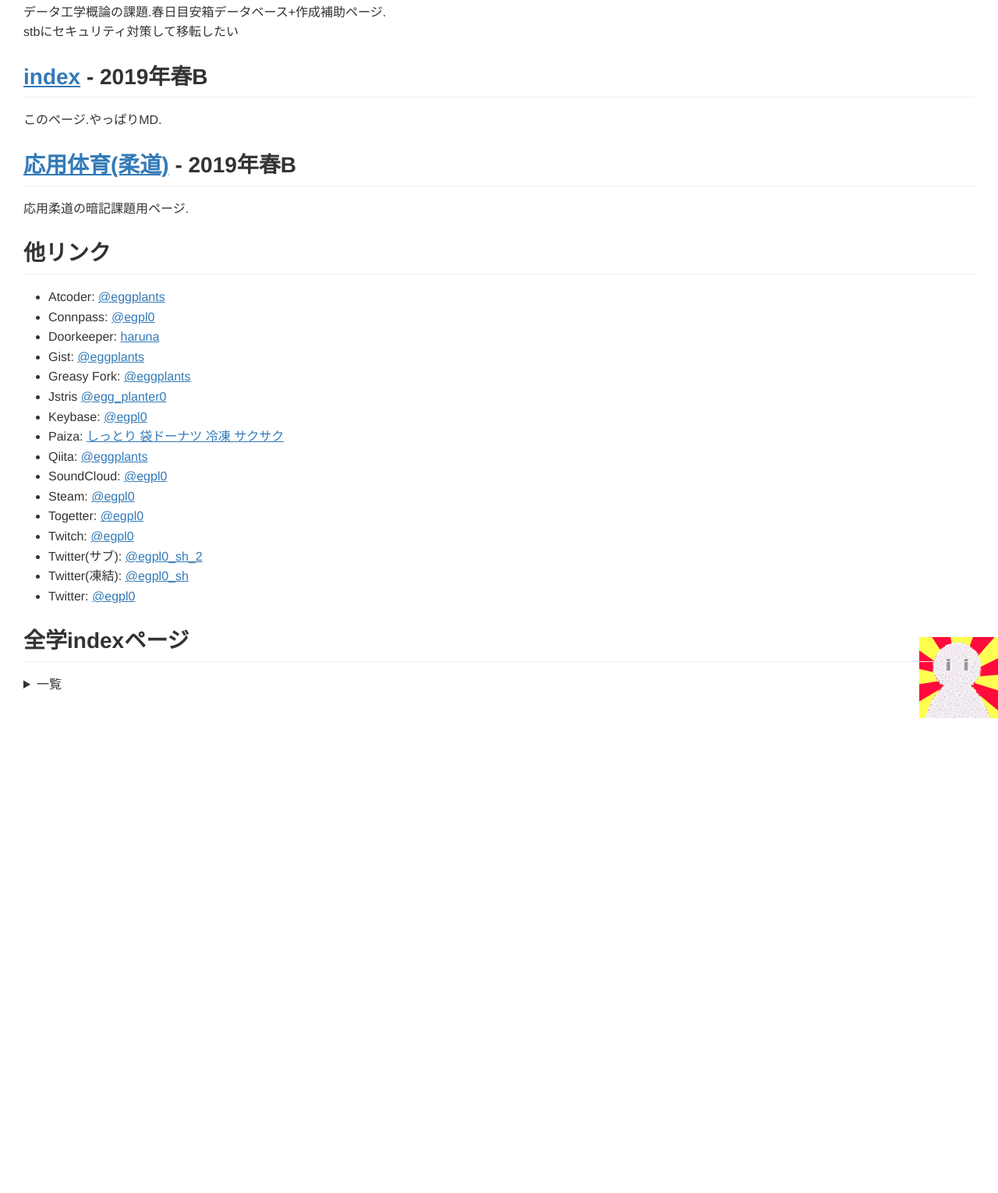
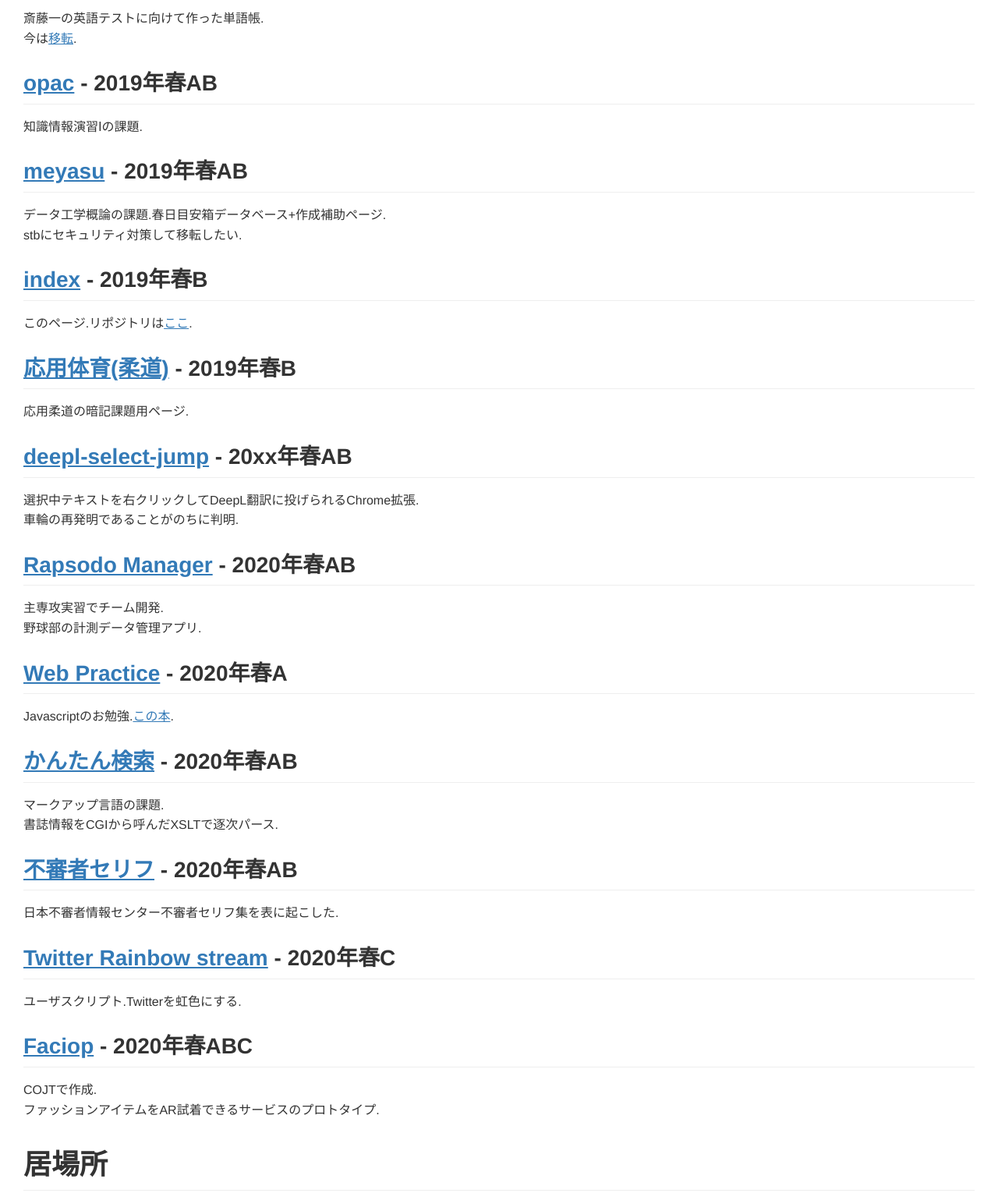
Before and after one commit to eggplants/zengaku_mypage, a plain HTML site: page index.html in a window 1280 px wide. Shown: the part 1951-3481 px from the top of the page at 78% size. Before the commit the page ends 2872 px from the top, so only its background shows below. Drawn offline with nearby package versions, Linux system fonts and the light colour scheme; some packages are replaced by stand-ins of ours.

Commit message:
Add links

```diff
--- a/index.html
+++ b/index.html
@@ -44,26 +44,54 @@
    </head>
    <body class="markdown-preview-plus-view" data-use-github-style background="img/selfie_mini.png">
       <img class="selfie" src="img/selfie.gif" alt="selfie" />
-      <h1>いろんな自ページへのリンク集</h1>
-      やる気のないページ.
+      <h1>素性</h1>
+      <ul>
+        <li>名前: 春名航亨</li>
+        <li>所属: 筑波大学 情報学群 知識情報・図書館学類(2018年入学)</li>
+        <li>趣味: シェル芸、ネット音楽、読書</li>
+        <li>コード: 大抵<a href="https://github.com/eggplants">GitHub</a>か<a href="https://gist.github.com/eggplants">Gist</a>にあげてます.</li>
+      </ul>
+      <h1>作ったWebページ等のリンク集</h1>
+      <p>やる気のないページ群.</p>
       <h2><a href="https://www.u.tsukuba.ac.jp/~s1811528/pages/JKJ/first.html">JKJ</a> - 2018年春AB</h2>
-      <p>情報基礎実習の課題.初めてWebページ公開した.<br></p>
+      <p>情報基礎実習の課題.<br>
+         初めてWebページ公開した.</p>
       <h2><a href="https://www.u.tsukuba.ac.jp/~s1811528/pages/statistics/index.html">statistics</a> - 2018年秋AB</h2>
       <p>
          統計の課題をMDで書いて出した.<br><script type="math/tex" id="MathJax-Element-1">\TeX</script>
          やってたので数式を綺麗に書きたくてwordでなくMDを使った.
       </p>
       <h2><a href="https://www.u.tsukuba.ac.jp/~s1811528/pages/english/index.html">English</a> - 2018年秋AB</h2>
-      <p>斎藤一の英語テストに向けて作った単語帳.今は<a href="https://eggplants.github.io/eng_vocab/">移転</a>.</p>
+      <p>斎藤一の英語テストに向けて作った単語帳.<br>
+         今は<a href="https://eggplants.github.io/eng_vocab/">移転</a>.</p>
       <h2><a href="https://cgi.u.tsukuba.ac.jp/~s1811528/opac/index.html">opac</a> - 2019年春AB</h2>
       <p>知識情報演習Ⅰの課題.
       <h2><a href="http://turkey.slis.tsukuba.ac.jp/~s1811528/meyasu/">meyasu</a> - 2019年春AB</h2>
-      <p>データ工学概論の課題.春日目安箱データベース+作成補助ページ.<br>stbにセキュリティ対策して移転したい</p>
+      <p>データ工学概論の課題.春日目安箱データベース+作成補助ページ.<br>
+         stbにセキュリティ対策して移転したい.</p>
       <h2><a href="https://www.u.tsukuba.ac.jp/~s1811528/">index</a> - 2019年春B</h2>
-      <p>このページ.やっぱりMD.</p>
+      <p>このページ.リポジトリは<a href="https://github.com/eggplants/zengaku_mypage">ここ</a>.</p>
       <h2><a href="https://www.u.tsukuba.ac.jp/~s1811528/pages/judo/judo.html">応用体育(柔道)</a> - 2019年春B</h2>
       <p>応用柔道の暗記課題用ページ.</p>
-      <h2>他リンク</h2>
+      <h2><a href="https://chrome.google.com/webstore/detail/deepl-select-jump/hmejdnnbejbmmpfnpojbmhecjfkkheme">deepl-select-jump</a> - 20xx年春AB</h2>
+      <p>選択中テキストを右クリックしてDeepL翻訳に投げられるChrome拡張.<br>
+         車輪の再発明であることがのちに判明.</p>
+      <h2><a href="https://tk2-213-16452.vs.sakura.ne.jp/">Rapsodo Manager</a> - 2020年春AB</h2>
+      <p>主専攻実習でチーム開発.<br>
+         野球部の計測データ管理アプリ.</p>
+      <h2><a href="https://eggplants.github.io/practice_webpage/index.html">Web Practice</a> - 2020年春A</h2>
+      <p>Javascriptのお勉強.<a href="https://www.amazon.co.jp/dp/B06XT19H2D">この本</a>.</p>
+      <h2><a href="https://cgi.u.tsukuba.ac.jp/~s1811528/unko_mark/">かんたん検索</a> - 2020年春AB</h2>
+      <p>マークアップ言語の課題.<br>
+         書誌情報をCGIから呼んだXSLTで逐次パース.</p>
+      <h2><a href="https://eggplants.github.io/fushin_dialogue/index.html">不審者セリフ</a> - 2020年春AB</h2>
+      <p>日本不審者情報センター不審者セリフ集を表に起こした.</p>
+      <h2><a href="https://greasyfork.org/en/scripts/407912-twitter-rainbow-stream">Twitter Rainbow stream</a> - 2020年春C</h2>
+      <p>ユーザスクリプト.Twitterを虹色にする.</p>
+      <h2><a href="https://faciop-cojt.github.io/faciop/">Faciop</a> - 2020年春ABC</h2>
+      <p>COJTで作成.<br>
+         ファッションアイテムをAR試着できるサービスのプロトタイプ.</p>
+      <h1>居場所</h1>
       <ul>
          <li>Atcoder: <a href="https://atcoder.jp/users/eggplants" rel="nofollow">@eggplants</a></li>
          <li>Connpass: <a href="https://connpass.com/user/egpl0" rel="nofollow">@egpl0</a></li>
@@ -82,7 +110,7 @@
          <li>Twitter(凍結): <a href="https://twitter.com/egpl0_sh" rel="nofollow">@egpl0_sh</a></li>
          <li>Twitter: <a href="https://twitter.com/egpl0" rel="nofollow">@egpl0</a></li>
       </ul>
-      <h2>全学indexページ</h2>
+      <h1>全学indexページ</h1>
       <details>
           <summary>一覧</summary>
           <script
```
